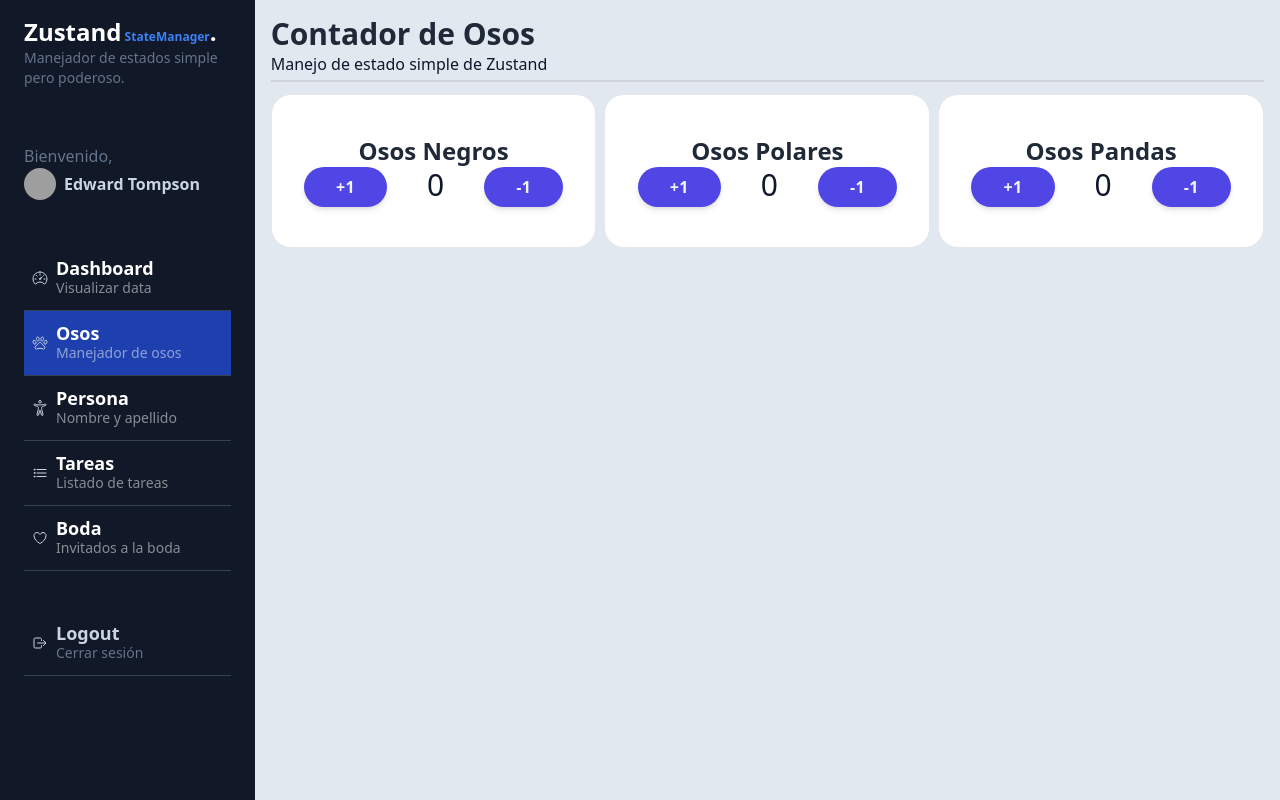
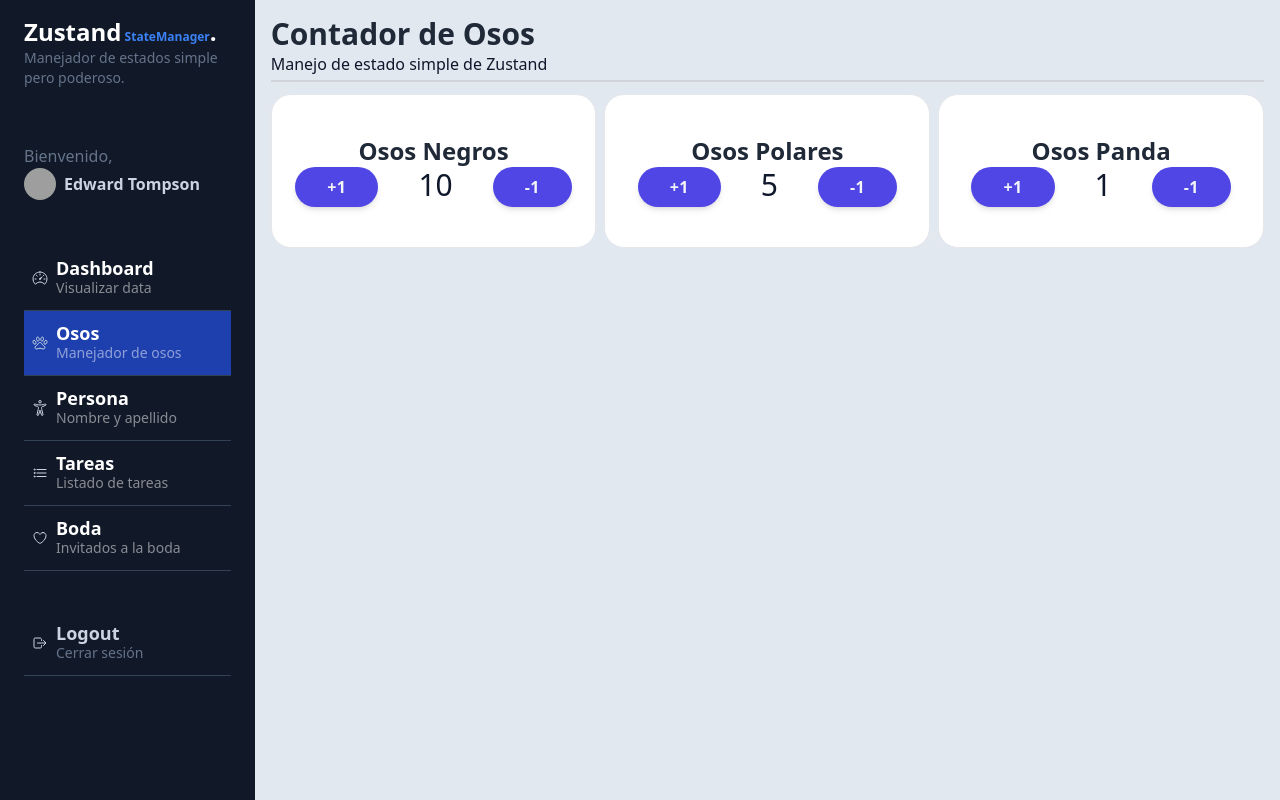
Before and after one commit to H1V35/zustand-dashboard, a React (Vite) app: page /dashboard/bears in a window 1280 px wide. Built offline with nearby package versions, Linux system fonts and the light colour scheme; grey boxes are pictures that could not be loaded.

Commit message:
✨ feat: Use 'bears.store' in BearPage

```diff
--- a/src/pages/01-basic/BearPage.tsx
+++ b/src/pages/01-basic/BearPage.tsx
@@ -1,4 +1,5 @@
 import { WhiteCard } from '@/components';
+import { useBearStore } from '@/stores';
 
 export const BearPage = () => {
   return (
@@ -8,36 +9,66 @@ export const BearPage = () => {
       <hr />
 
       <div className="grid grid-cols-1 md:grid-cols-2 lg:grid-cols-3 gap-2">
+        <BlackBears />
+
+        <PolarBears />
+
+        <PandaBears />
+      </div>
+    </>
+  );
+};
+
+export const BlackBears = () => {
+  const blackBears = useBearStore((state) => state.blackBears);
+  const increaseBlackBears = useBearStore((state) => state.increaseBlackBears);
+
+  // ! NOT RECOMENDED: It causes unnecessary renders
+  // const {blackBears, increaseBlackBears} = useBearStore((state) => state);
+
+  return (
     <WhiteCard centered>
       <h2>Osos Negros</h2>
 
       <div className="flex flex-col md:flex-row">
-            <button> +1</button>
-            <span className="text-3xl mx-2 lg:mx-10"> 0 </span>
-            <button>-1</button>
+        <button onClick={() => increaseBlackBears(+1)}> +1</button>
+        <span className="text-3xl mx-2 lg:mx-10"> {blackBears} </span>
+        <button onClick={() => increaseBlackBears(-1)}>-1</button>
       </div>
     </WhiteCard>
+  );
+};
 
+export const PolarBears = () => {
+  const polarBears = useBearStore((state) => state.polarBears);
+  const increasePolarBears = useBearStore((state) => state.increasePolarBears);
+
+  return (
     <WhiteCard centered>
       <h2>Osos Polares</h2>
 
       <div className="flex flex-col md:flex-row">
-            <button> +1</button>
-            <span className="text-3xl mx-2 lg:mx-10"> 0 </span>
-            <button>-1</button>
+        <button onClick={() => increasePolarBears(+1)}> +1</button>
+        <span className="text-3xl mx-2 lg:mx-10"> {polarBears} </span>
+        <button onClick={() => increasePolarBears(-1)}>-1</button>
       </div>
     </WhiteCard>
+  );
+};
 
+export const PandaBears = () => {
+  const pandaBears = useBearStore((state) => state.pandaBears);
+  const increasePandaBears = useBearStore((state) => state.increasePandaBears);
+
+  return (
     <WhiteCard centered>
-          <h2>Osos Pandas</h2>
+      <h2>Osos Panda</h2>
 
       <div className="flex flex-col md:flex-row">
-            <button> +1</button>
-            <span className="text-3xl mx-2 lg:mx-10"> 0 </span>
-            <button>-1</button>
+        <button onClick={() => increasePandaBears(+1)}> +1</button>
+        <span className="text-3xl mx-2 lg:mx-10"> {pandaBears} </span>
+        <button onClick={() => increasePandaBears(-1)}>-1</button>
       </div>
     </WhiteCard>
-      </div>
-    </>
   );
 };
--- a/src/stores/bears/bears.store.ts
+++ b/src/stores/bears/bears.store.ts
@@ -6,6 +6,8 @@ interface BearState {
   pandaBears: number;
 
   increaseBlackBears: (by: number) => void;
+  increasePolarBears: (by: number) => void;
+  increasePandaBears: (by: number) => void;
 }
 
 export const useBearStore = create<BearState>()((set) => ({
@@ -14,4 +16,6 @@ export const useBearStore = create<BearState>()((set) => ({
   pandaBears: 1,
 
   increaseBlackBears: (by: number) => set((state) => ({ blackBears: state.blackBears + by })),
+  increasePolarBears: (by: number) => set((state) => ({ polarBears: state.polarBears + by })),
+  increasePandaBears: (by: number) => set((state) => ({ pandaBears: state.pandaBears + by })),
 }));
--- /dev/null
+++ b/src/stores/index.ts
@@ -0,0 +1 @@
+export * from './bears/bears.store';
```
Lines whose indentation alone changed are shown as unchanged.
